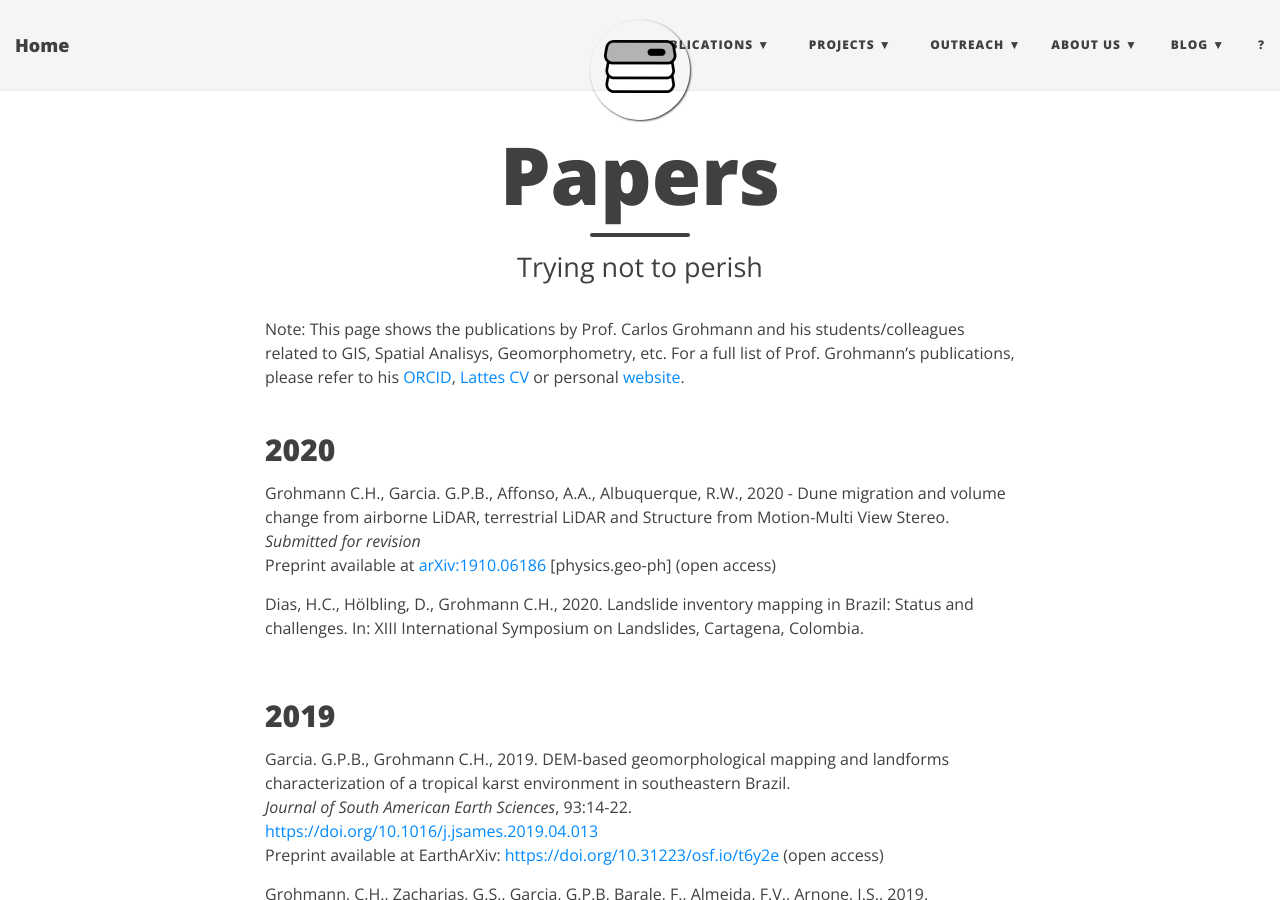
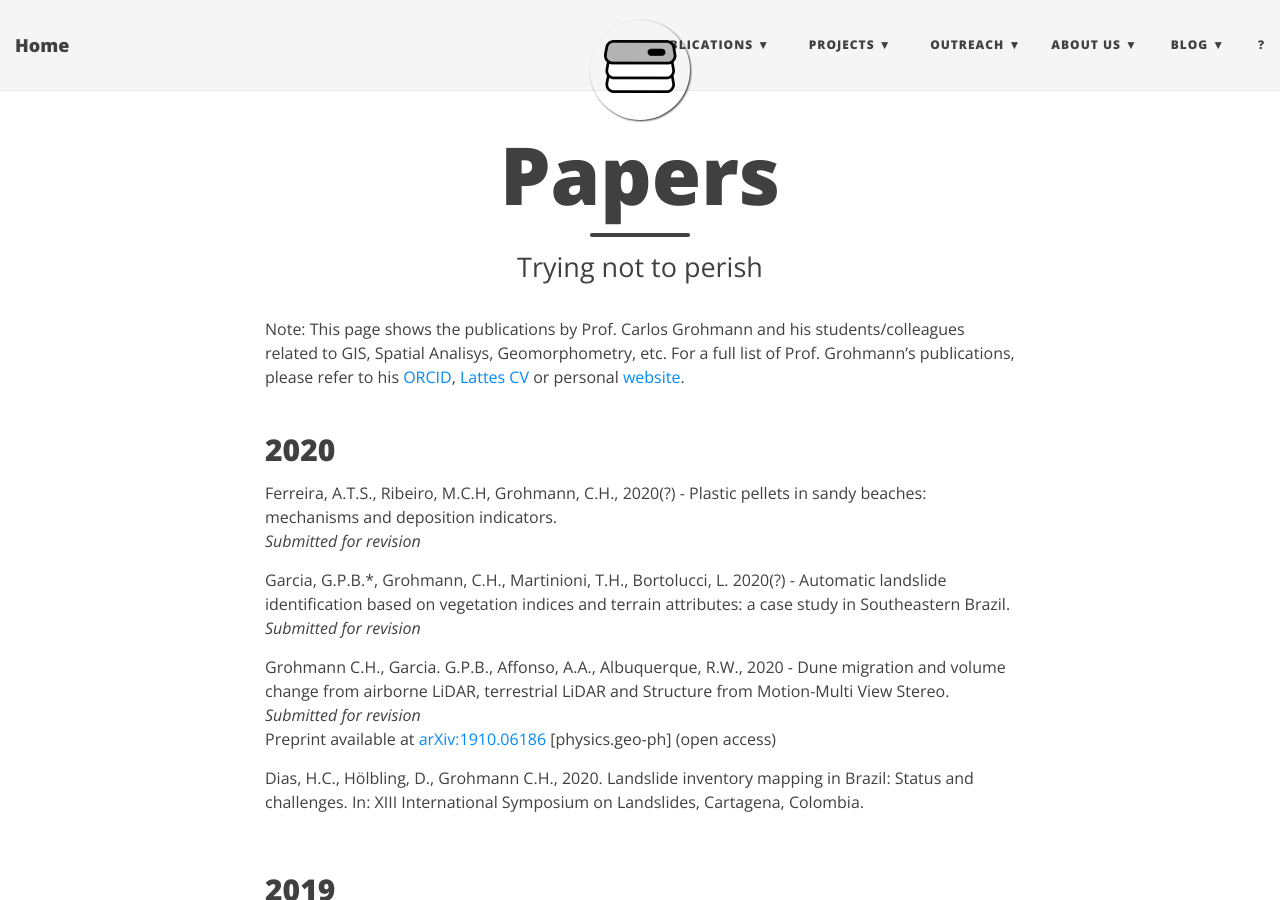
Before and after one commit to SPAMLab/SPAMLab.github.io, a Jekyll site: the page built from publications.md, in a window 1280 px wide and 900 px high. Built offline with Jekyll 4.4.1, drawn with Linux system fonts in a browser that asks for light colours; nearby versions of some CDN libraries.

Commit message:
general fixes

```diff
--- a/publications.md
+++ b/publications.md
@@ -9,7 +9,16 @@ Note: This page shows the publications by Prof. Carlos Grohmann and his students
 
 ## 2020
 
-<a name="isprs_garopaba"></a>Grohmann C.H., Garcia. G.P.B., Affonso, A.A., Albuquerque, R.W., 2020 - Dune migration and volume change from airborne LiDAR, terrestrial LiDAR and Structure from Motion-Multi View Stereo.
+<a name="pellets_anderson"></a>
+Ferreira, A.T.S., Ribeiro, M.C.H, Grohmann, C.H., 2020(?) - Plastic pellets in sandy beaches: mechanisms and deposition indicators.
+_Submitted for revision_
+
+<a name="landslides_guilherme"></a>
+Garcia, G.P.B.\*, Grohmann, C.H., Martinioni, T.H., Bortolucci, L. 2020(?) - Automatic landslide identification based on vegetation indices and terrain attributes: a case study in Southeastern Brazil.
+_Submitted for revision_
+
+<a name="isprs_garopaba"></a>
+Grohmann C.H., Garcia. G.P.B., Affonso, A.A., Albuquerque, R.W., 2020 - Dune migration and volume change from airborne LiDAR, terrestrial LiDAR and Structure from Motion-Multi View Stereo.
 _Submitted for revision_
 Preprint available at [arXiv:1910.06186](https://arxiv.org/abs/1910.06186) [physics.geo-ph] (open access)
 
```
Also changed, not shown: datasets.md (+1 -1 lines), people.md (+2 -2 lines).
